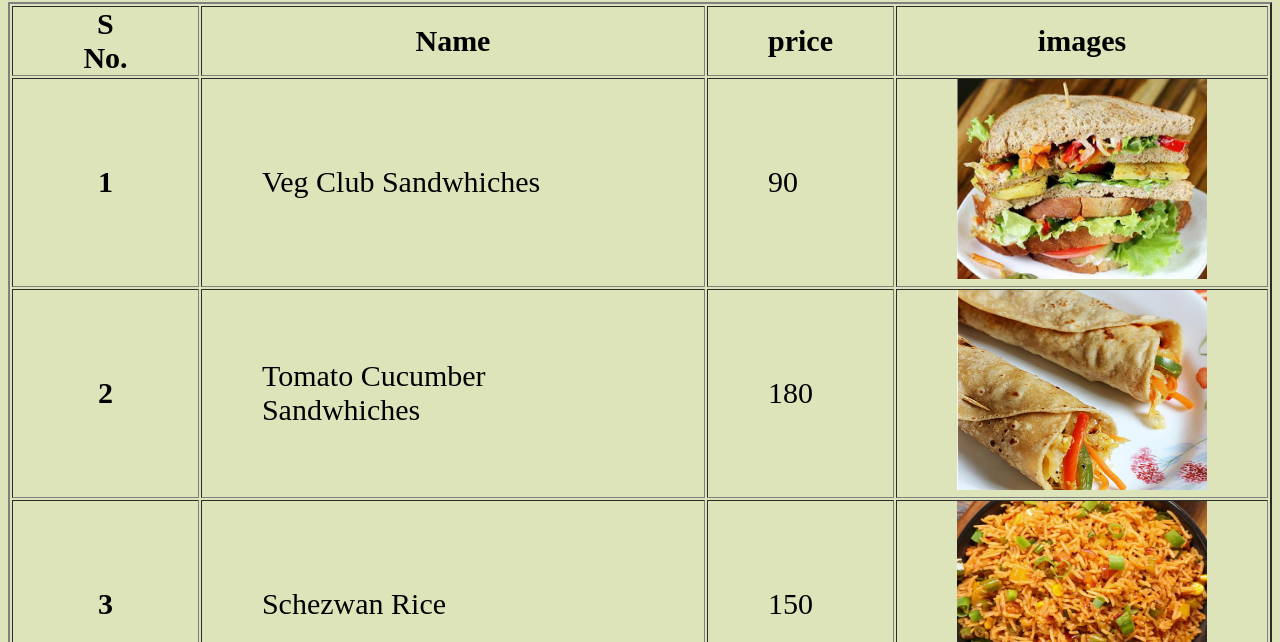
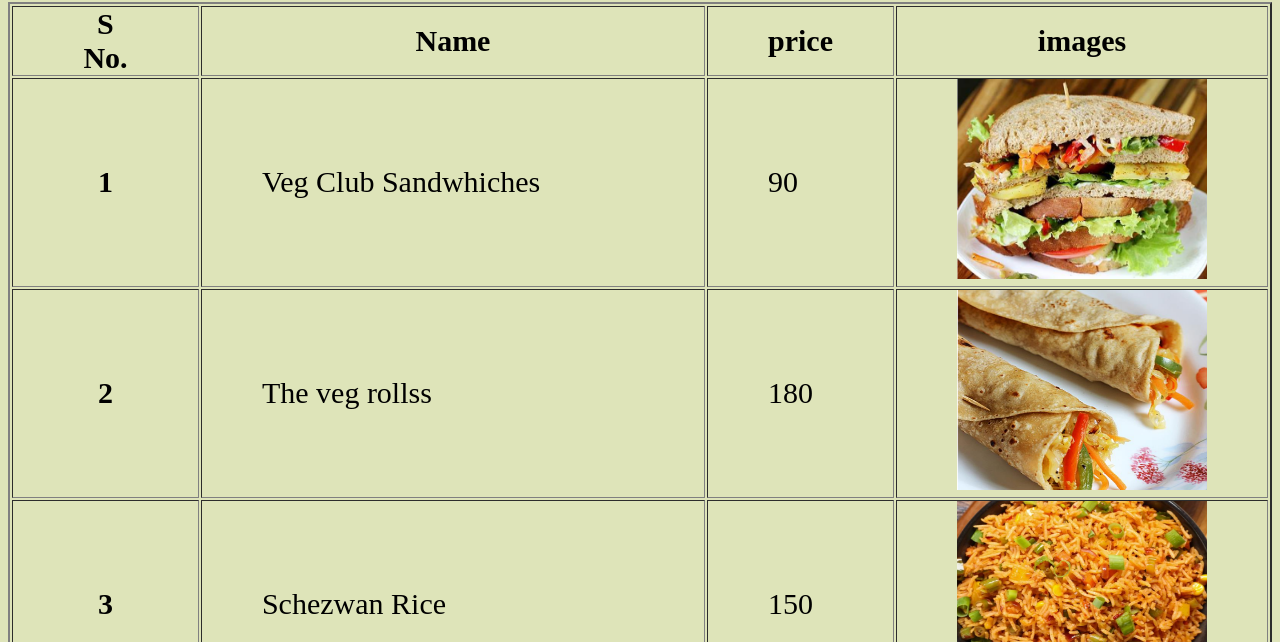
Before and after one commit to sarthakjoshi2003/menucard, a plain HTML site: page index.html in a window 1280 px wide. Shown: the part 158-800 px from the top of the page. Drawn offline with Linux system fonts and the light colour scheme.

Commit message:
Update index.html

```diff
--- a/index.html
+++ b/index.html
@@ -46,7 +46,7 @@
             </tr>
             <tr>
                 <th>2</th>
-                <td >  Tomato Cucumber Sandwhiches</td>
+                <td >  The veg rollss</td>
                 <td >  180 </td>
                 <td >  <img src="images/veg-roll.png" alt="not available"> </td>
             </tr>
```
